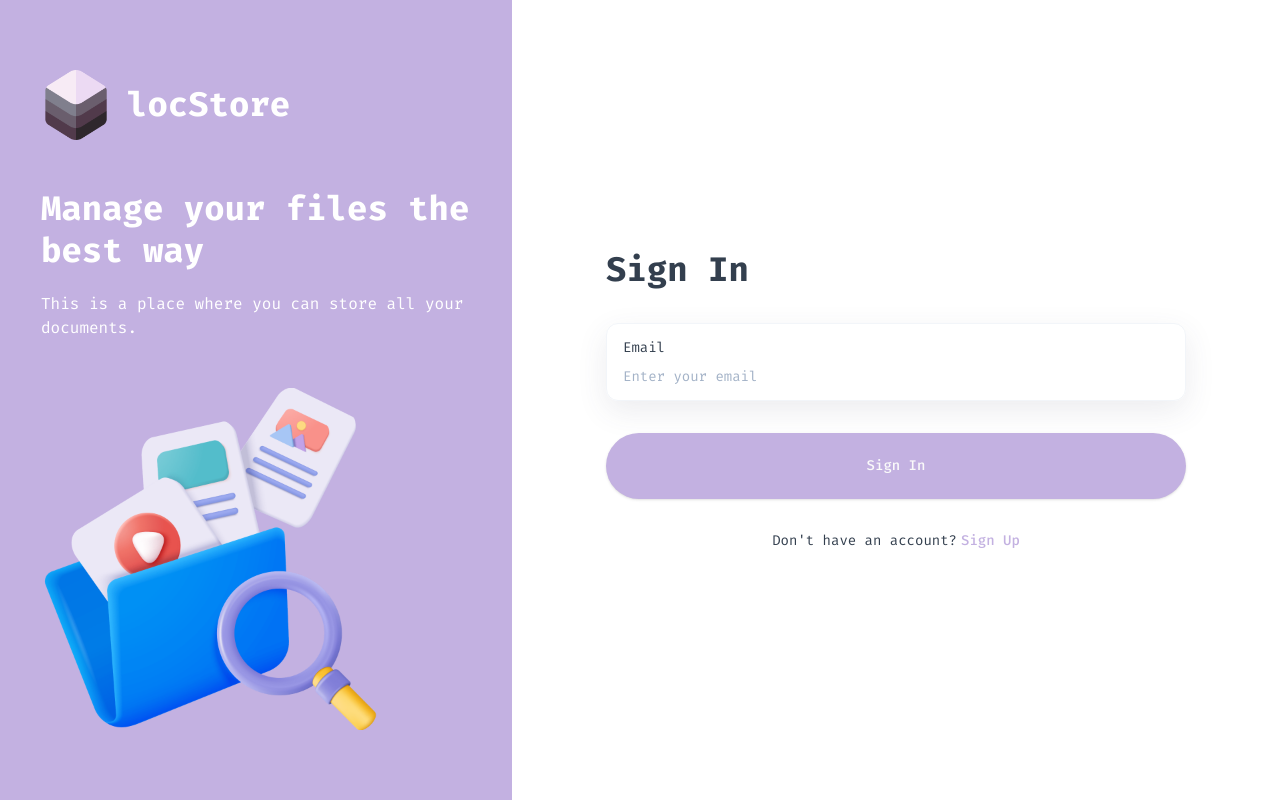
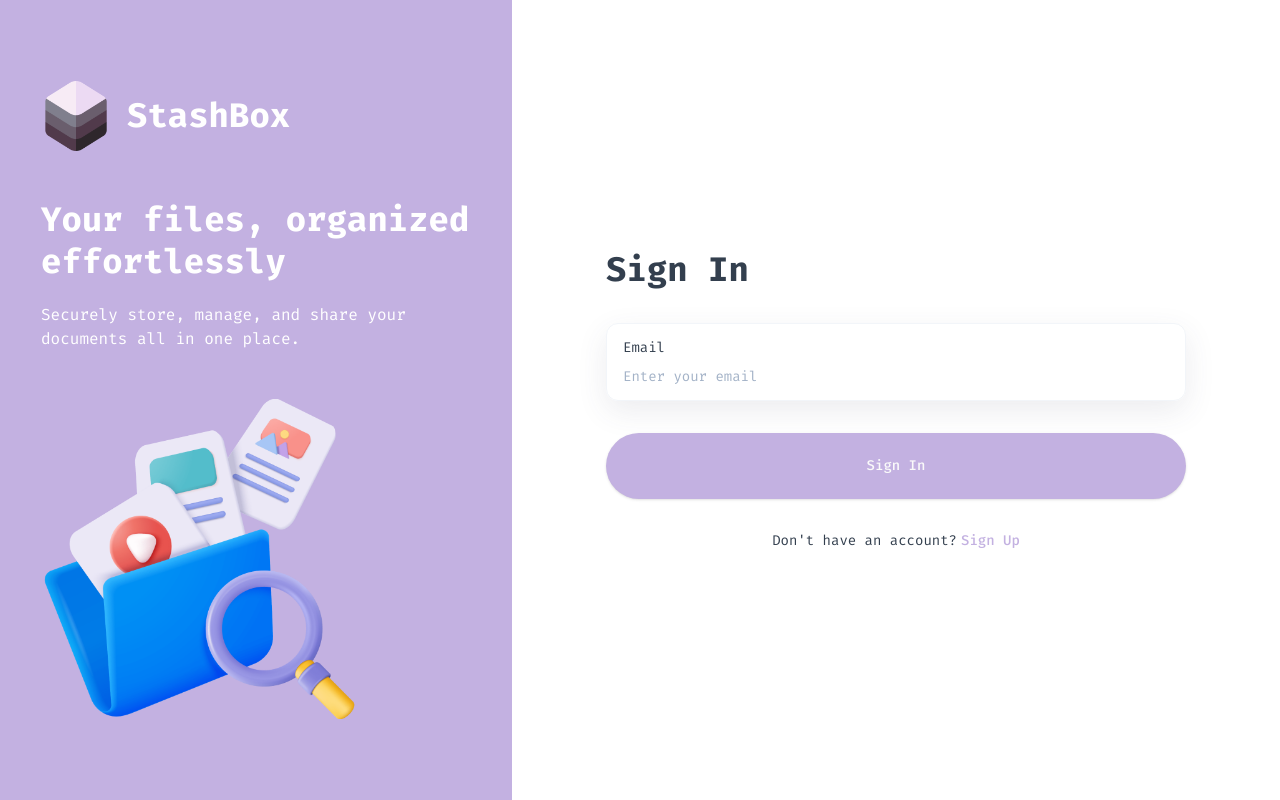
Before and after one commit to Akash12-sudo/local-storage, a Next.js app: page /sign-in in a window 1280 px wide. Built offline with nearby package versions, Linux system fonts and the light colour scheme; no server answers.

Commit message:
renamed as StashBox

```diff
--- a/app/(auth)/layout.tsx
+++ b/app/(auth)/layout.tsx
@@ -14,19 +14,19 @@ const Layout = ({ children }: { children: React.ReactNode }) => {
               height={82}
               className="h-auto"
             />
-            <p className="h1 text-white">locStore</p>
+            <p className="h1 text-white">StashBox</p>
           </div>
           <div className="space-y-5 text-white">
-            <h1 className="h1">Manage your files the best way</h1>
+            <h1 className="h1">Your files, organized effortlessly</h1>
             <p className="body-1">
-              This is a place where you can store all your documents.
+              Securely store, manage, and share your documents all in one place.
             </p>
           </div>
           <Image
             src="/assets/images/files.png"
             alt="Files"
-            width={342}
-            height={342}
+            width={320}
+            height={320}
             className="transition-all hover:rotate-2 hover:scale-105"
           />
         </div>
--- a/app/layout.tsx
+++ b/app/layout.tsx
@@ -15,8 +15,8 @@ const firaCode = Fira_Code({
 });
 
 export const metadata: Metadata = {
-  title: 'locStore',
-  description: 'locStore - The only storage solution you need',
+  title: 'StashBox',
+  description: 'StashBox - The only storage solution you need',
 };
 
 export default function RootLayout({
--- a/components/Sidebar.tsx
+++ b/components/Sidebar.tsx
@@ -37,7 +37,7 @@ const Sidebar = ({ fullName, avatar, email }: Props) => {
           className="lg:hidden"
         />
         <div className="hidden lg:block font-bold text-3xl text-pretty antialiased animate-pulse text-brand-100">
-          locStore
+          StashBox
         </div>
       </Link>
 
```
